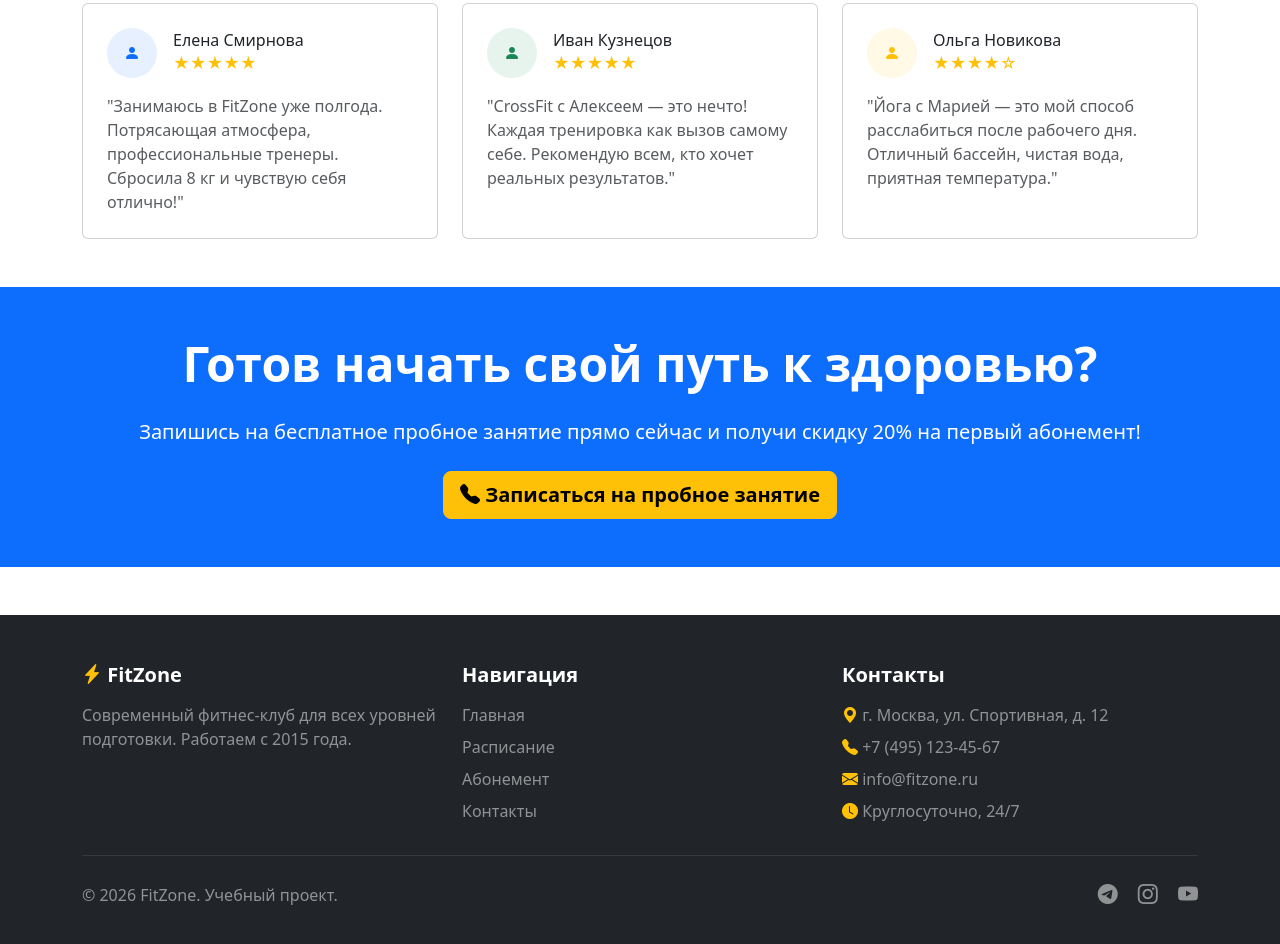
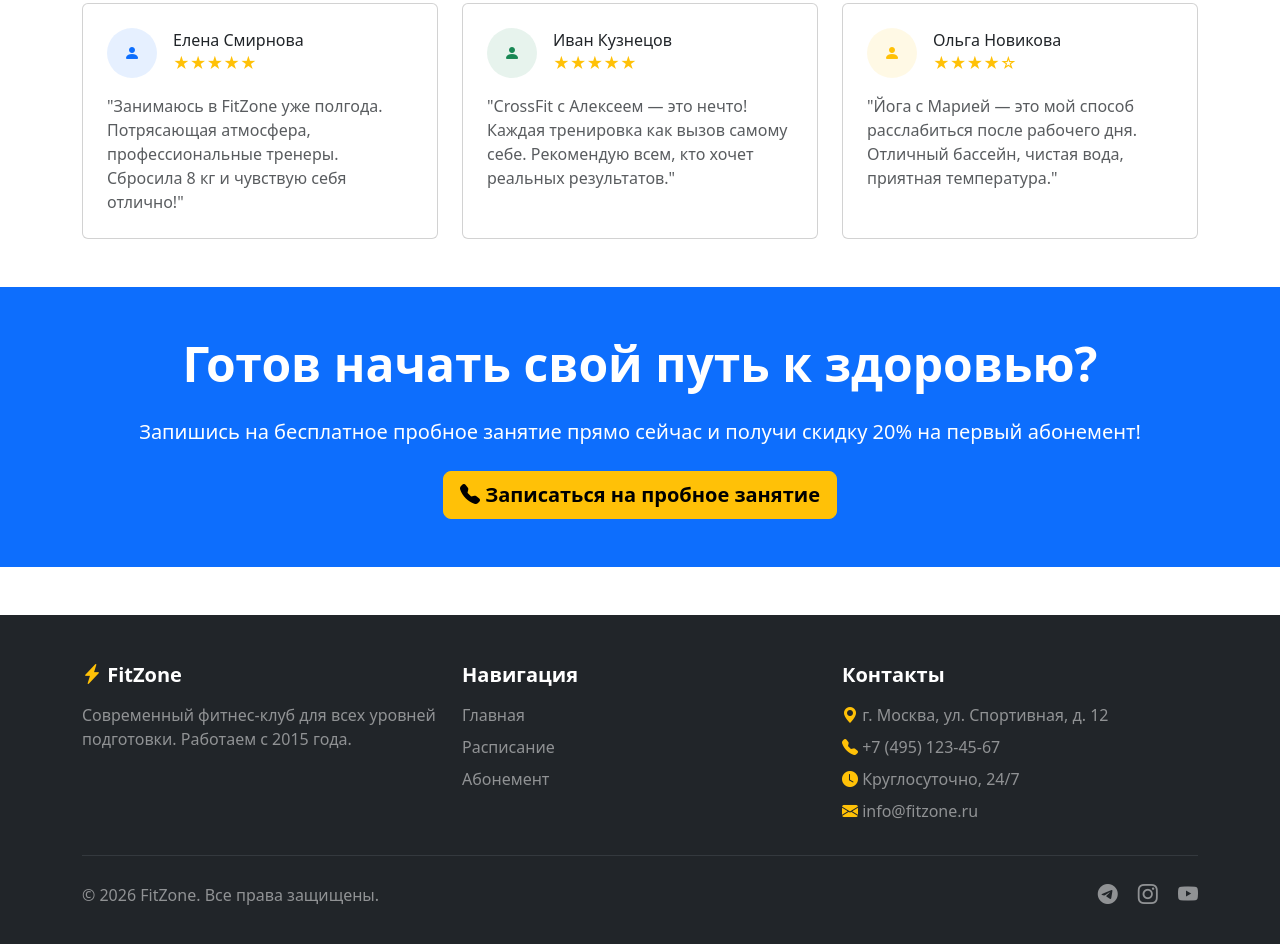
Before and after one commit to GudEv1/kr2-bootstrap-shop, a plain HTML site: page index.html in a window 1280 px wide. Shown: the part 2628-3572 px from the top of the page. Drawn offline with nearby package versions, Linux system fonts and the light colour scheme.

```diff
--- a/index.html
+++ b/index.html
@@ -354,7 +354,7 @@
             <li class="mb-2"><a class="text-white-50 text-decoration-none" href="index.html">Главная</a></li>
             <li class="mb-2"><a class="text-white-50 text-decoration-none" href="catalog.html">Расписание</a></li>
             <li class="mb-2"><a class="text-white-50 text-decoration-none" href="product.html">Абонемент</a></li>
-            <li class="mb-2"><a class="text-white-50 text-decoration-none" href="contacts.html">Контакты</a></li>
+
           </ul>
         </div>
         <div class="col-12 col-md-4">
@@ -362,15 +362,16 @@
           <ul class="list-unstyled text-white-50 mb-0">
             <li class="mb-2"><i class="bi bi-geo-alt-fill text-warning"></i> г. Москва, ул. Спортивная, д. 12</li>
             <li class="mb-2"><i class="bi bi-telephone-fill text-warning"></i> +7 (495) 123-45-67</li>
+            <li class="mb-2"><i class="bi bi-clock-fill text-warning"></i> Круглосуточно, 24/7</li>
             <li class="mb-2"><i class="bi bi-envelope-fill text-warning"></i> info@fitzone.ru</li>
-            <li class="mb-2"><i class="bi bi-clock-fill text-warning"></i> Круглосуточно, 24/7</li>
+
           </ul>
         </div>
       </div>
       <hr class="border-secondary my-4">
       <div class="row align-items-center">
         <div class="col-12 col-md-6">
-          <p class="mb-0 text-white-50">&copy; 2026 FitZone. Учебный проект.</p>
+          <p class="mb-0 text-white-50">&copy; 2026 FitZone. Все права защищены.</p>
         </div>
         <div class="col-12 col-md-6 text-md-end">
           <a class="text-white-50 me-3" href="#"><i class="bi bi-telegram fs-5"></i></a>
```
Also changed, not shown: boxing.html (+3 -2 lines), catalog.html (+4 -3 lines), contacts.html (+4 -3 lines), crossfit.html (+3 -2 lines), pilates.html (+3 -2 lines), product.html (+4 -3 lines), stretching.html (+3 -3 lines), swimming.html (+3 -2 lines), yoga.html (+3 -2 lines).
